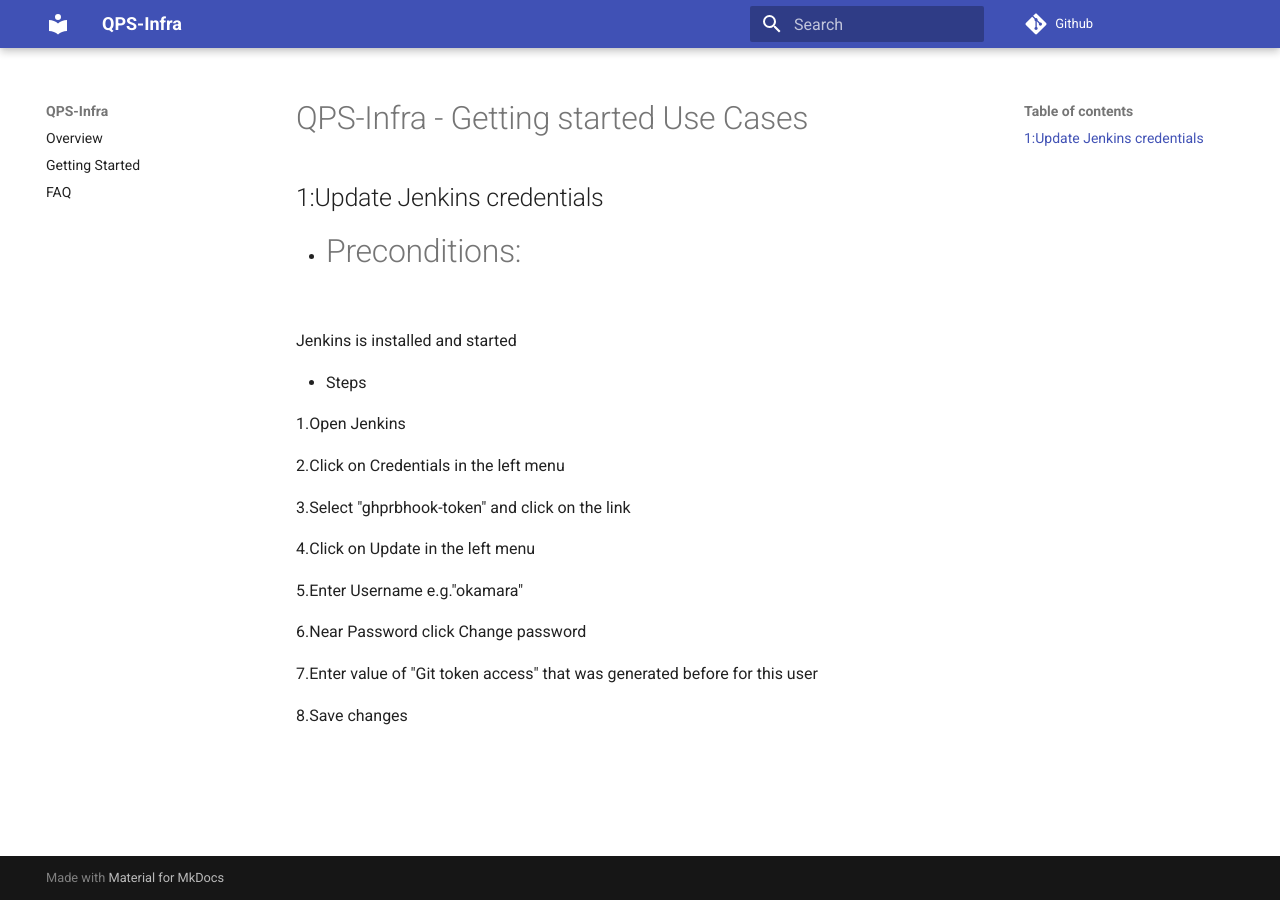
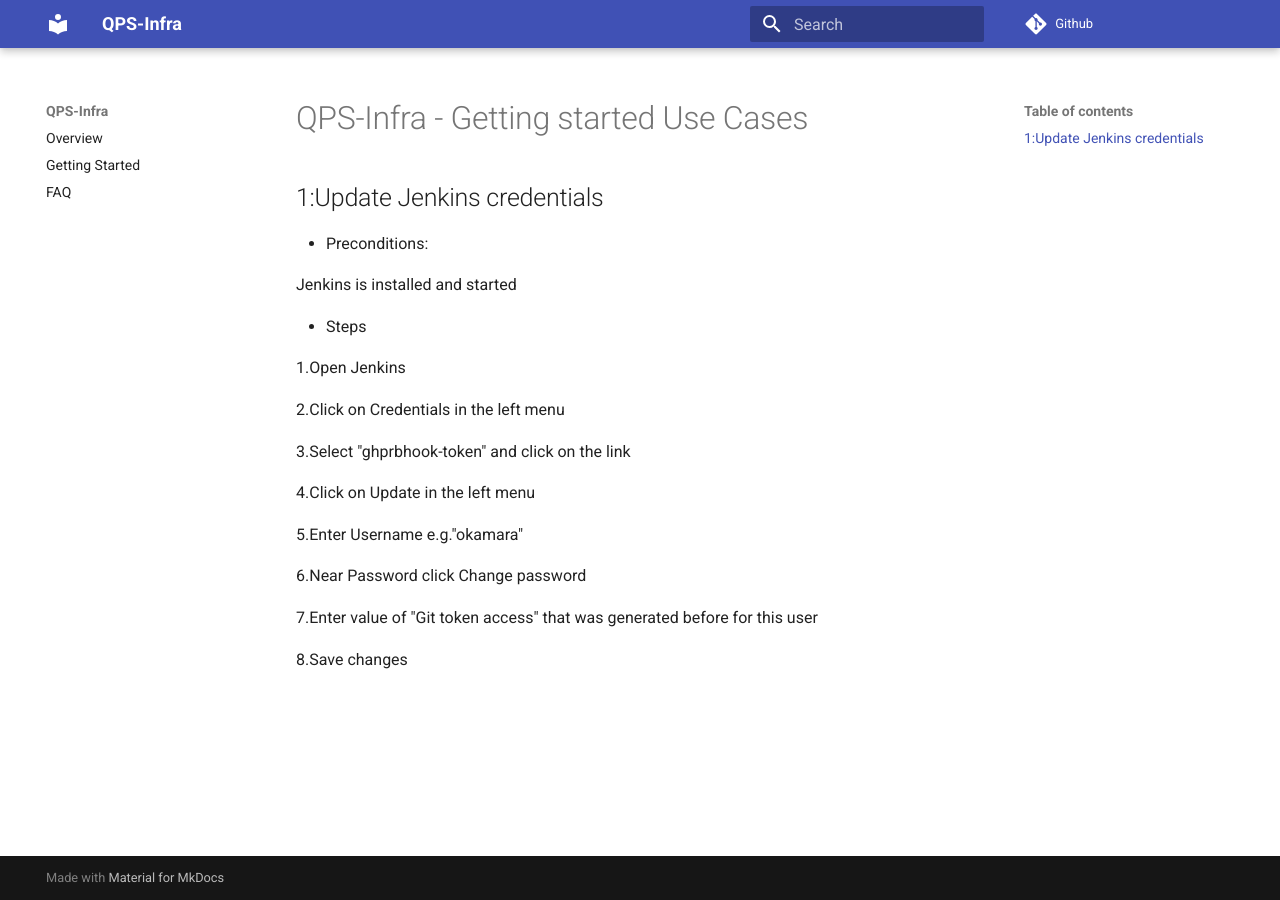
Before and after one commit to zebrunner/community-edition, an MkDocs documentation site: the page built from docs/usage.md, in a window 1280 px wide. Built offline with MkDocs 1.6.1 and Material for MkDocs 9.7.7, drawn with Linux system fonts in a browser that asks for light colours; comment, search, counter and statistics services are not loaded; old or Windows-style settings are respelled for this version of MkDocs.

```diff
--- a/docs/usage.md
+++ b/docs/usage.md
@@ -1,6 +1,6 @@
 # QPS-Infra - Getting started Use Cases
 ## 1:Update Jenkins credentials
-* # Preconditions:
+*  Preconditions:
 
   Jenkins is installed and started
 
```
